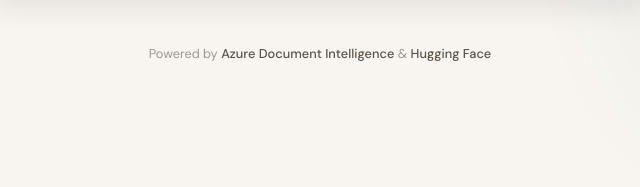
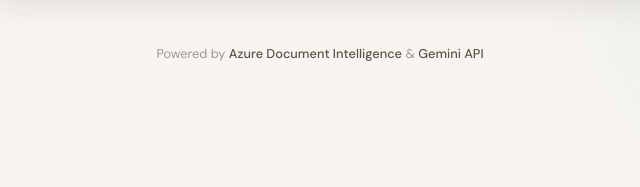
Before and after one commit to PixelDev05/Smart-Study-Assistant, a website: page public/index.html in a window 1280 px wide. Shown: the part 609-796 px from the top of the page, 320-960 px from the left. Drawn offline with nearby package versions, Linux system fonts and the light colour scheme.

Commit message:
Update footer to reference Gemini API instead of Hugging Face

```diff
--- a/public/index.html
+++ b/public/index.html
@@ -132,7 +132,7 @@
 
     <!-- ── Footer ─────────────────────────────────────────────────────────── -->
     <footer>
-      <p>Powered by <strong>Azure Document Intelligence</strong> &amp; <strong>Hugging Face</strong></p>
+      <p>Powered by <strong>Azure Document Intelligence</strong> &amp; <strong>Gemini API</strong></p>
     </footer>
 
     <script src="script.js"></script>
```
